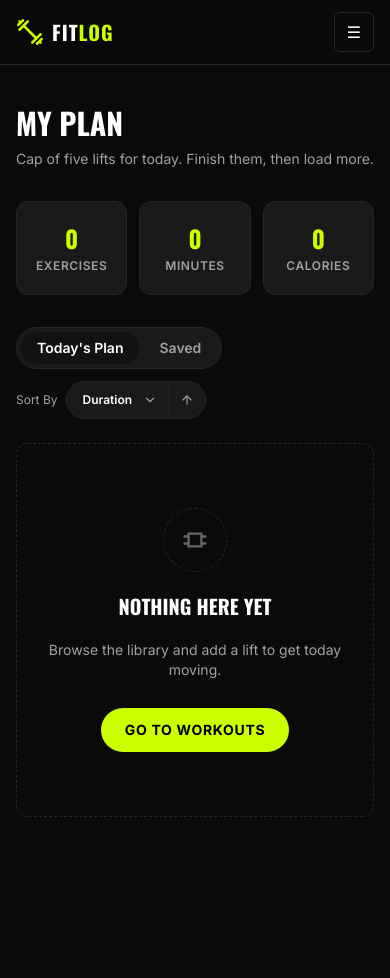
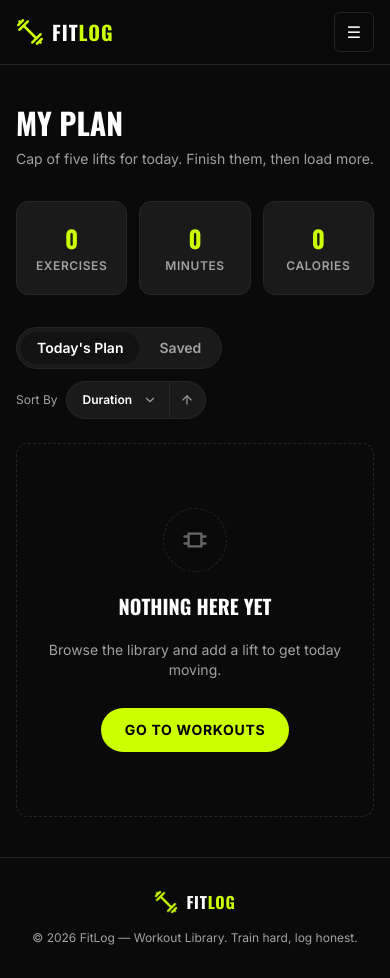
Before and after one commit to JI-REDOY/fit-log, a Next.js app: page /my-plan in a window 390 px wide. Before the commit the page ends 857 px from the top, so only its background shows below. Built offline with nearby package versions, Linux system fonts and the light colour scheme.

Commit message:
added footer, sort, saved tab link and mobile responsive fixes

```diff
--- a/src/app/layout.tsx
+++ b/src/app/layout.tsx
@@ -2,6 +2,7 @@ import type { Metadata } from "next";
 import { Oswald, Inter } from "next/font/google";
 import "./globals.css";
 import Navbar from "@/components/shared/Navbar";
+import Footer from "@/components/shared/Footer";
 import FitLogContext from "@/context/FitLogContext";
 import ToastContext from "@/context/ToastContext";
 import Toast from "@/components/shared/Toast";
@@ -34,6 +35,7 @@ export default function RootLayout({ children }: LayoutProps<"/">) {
                     <FitLogContext>
                         <Navbar />
                         <main className="flex-1">{children}</main>
+                        <Footer />
                         <Toast />
                     </FitLogContext>
                 </ToastContext>
--- a/src/app/my-plan/page.tsx
+++ b/src/app/my-plan/page.tsx
@@ -1,6 +1,7 @@
 "use client";
 
-import React, { useContext, useState } from "react";
+import React, { useContext, useState, useEffect, Suspense } from "react";
+import { useSearchParams } from "next/navigation";
 import { FitLogContexts } from "@/context/FitLogContext";
 import PlanStats from "@/components/myPlan/PlanStats";
 import PlanTabs from "@/components/myPlan/PlanTabs";
@@ -8,11 +9,21 @@ import PlanCard from "@/components/myPlan/PlanCard";
 import EmptyState from "@/components/myPlan/EmptyState";
 import SortDropdown, { SortOption, SortOrder } from "@/components/myPlan/SortDropdown";
 
-const MyPlan = () => {
+const MyPlanContent = () => {
     const context = useContext(FitLogContexts);
-    const [activeTab, setActiveTab] = useState<"plan" | "saved">("plan");
+    const searchParams = useSearchParams();
+
+    const tabFromUrl = searchParams.get("tab");
+    const initialTab: "plan" | "saved" = tabFromUrl === "saved" ? "saved" : "plan";
+
+    const [activeTab, setActiveTab] = useState<"plan" | "saved">(initialTab);
     const [sortBy, setSortBy] = useState<SortOption>("duration");
     const [sortOrder, setSortOrder] = useState<SortOrder>("asc");
+
+    useEffect(() => {
+        const tab = searchParams.get("tab");
+        setActiveTab(tab === "saved" ? "saved" : "plan");
+    }, [searchParams]);
 
     if (!context) {
         return null;
@@ -61,7 +72,6 @@ const MyPlan = () => {
                 />
             </div>
 
-            {/* Workouts list OR Empty state */}
             {sortedList.length === 0 ? (
                 <EmptyState />
             ) : (
@@ -82,4 +92,12 @@ const MyPlan = () => {
     );
 };
 
+const MyPlan = () => {
+    return (
+        <Suspense fallback={null}>
+            <MyPlanContent />
+        </Suspense>
+    );
+};
+
 export default MyPlan;
--- a/src/components/myPlan/PlanCard.tsx
+++ b/src/components/myPlan/PlanCard.tsx
@@ -60,7 +60,7 @@ const PlanCard = ({ workout, variant }: PlanCardProps) => {
         <div className="flex flex-col gap-4 rounded-xl border border-[var(--border-color)] bg-[var(--bg-card)] p-4 sm:flex-row sm:items-center sm:gap-5 sm:p-5">
 
             {/* Left — Thumbnail */}
-            <div className="relative h-24 w-full shrink-0 overflow-hidden rounded-lg bg-[var(--bg-secondary)] sm:h-24 sm:w-40">
+            <div className="relative aspect-[2/1] w-full shrink-0 overflow-hidden rounded-lg bg-[var(--bg-secondary)] sm:aspect-auto sm:h-24 sm:w-40">
                 <Image
                     src={workout.image}
                     alt={workout.name}
--- /dev/null
+++ b/src/components/shared/Footer.tsx
@@ -0,0 +1,35 @@
+import React from "react";
+import Image from "next/image";
+
+const Footer = () => {
+    return (
+        <footer className="border-t border-[var(--border-color)] bg-[var(--bg-primary)]">
+
+            <div className="container-fitlog flex flex-col items-center justify-between gap-4 py-8 sm:flex-row">
+
+                {/* Left — Brand */}
+                <div className="flex items-center gap-2">
+                    <Image
+                        src="/logo.png"
+                        alt="FitLog"
+                        width={24}
+                        height={24}
+                        className="h-6 w-6 object-contain"
+                    />
+                    <span className="font-heading text-base font-bold tracking-wider text-white">
+                        FIT<span className="text-accent">LOG</span>
+                    </span>
+                </div>
+
+                {/* Right — Copyright */}
+                <p className="text-center text-xs text-[var(--text-secondary)] sm:text-sm">
+                    © 2026 FitLog — Workout Library. Train hard, log honest.
+                </p>
+
+            </div>
+
+        </footer>
+    );
+};
+
+export default Footer;
--- a/src/components/shared/Navbar.tsx
+++ b/src/components/shared/Navbar.tsx
@@ -68,7 +68,7 @@ const Navbar = () => {
                         </span>
                     </Link>
 
-                    <Link href="/my-plan" className="flex items-center gap-2">
+                    <Link href="/my-plan?tab=saved" className="flex items-center gap-2">
                         <span className="text-sm font-medium text-white">Saved</span>
                         <span className="flex h-6 w-6 items-center justify-center rounded-full border border-[var(--text-secondary)] text-xs font-bold text-white">
                             {savedCount}
@@ -133,7 +133,7 @@ const Navbar = () => {
                             </Link>
 
                             <Link
-                                href="/my-plan"
+                                href="/my-plan?tab=saved"
                                 onClick={() => setMenuOpen(false)}
                                 className="flex items-center gap-2"
                             >
```
